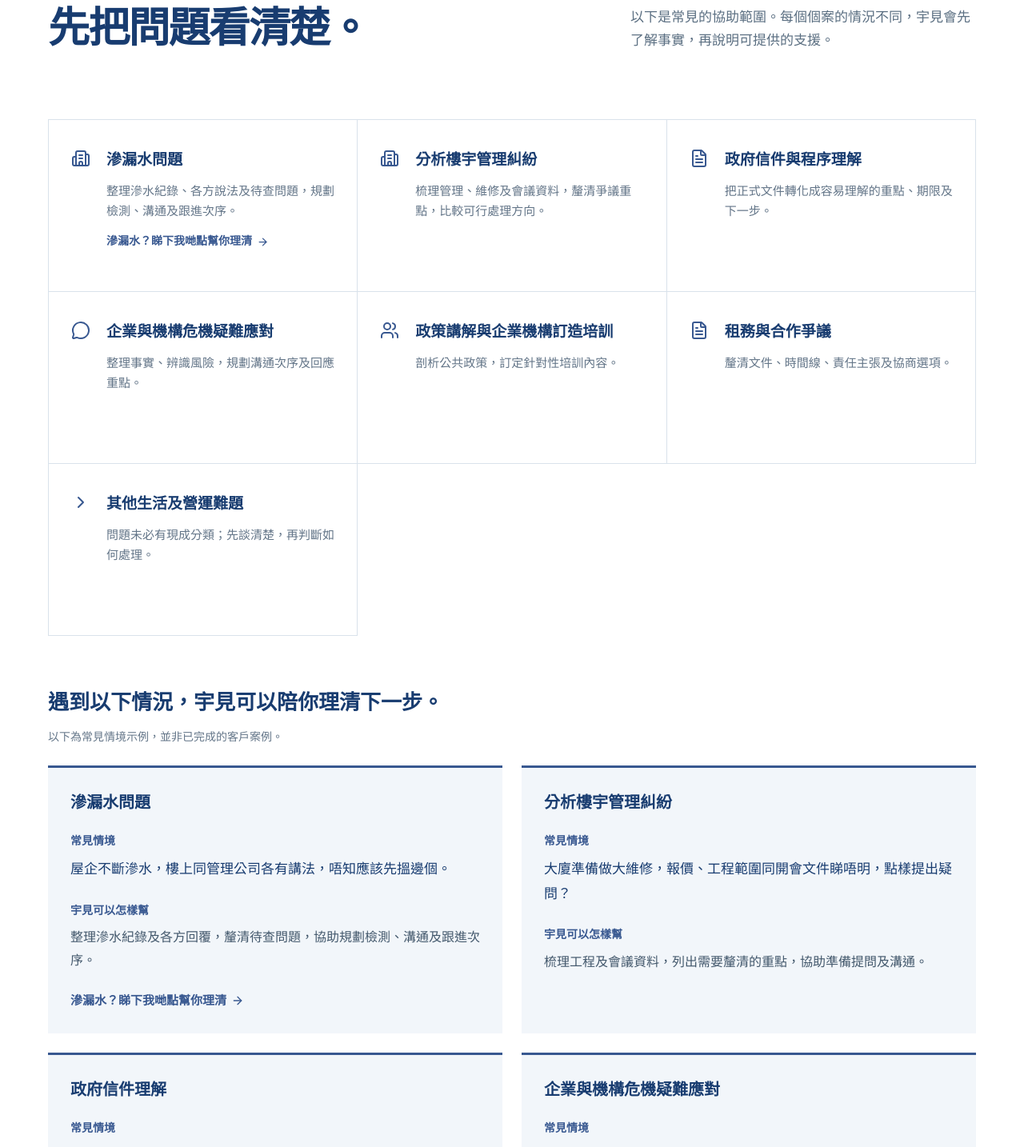
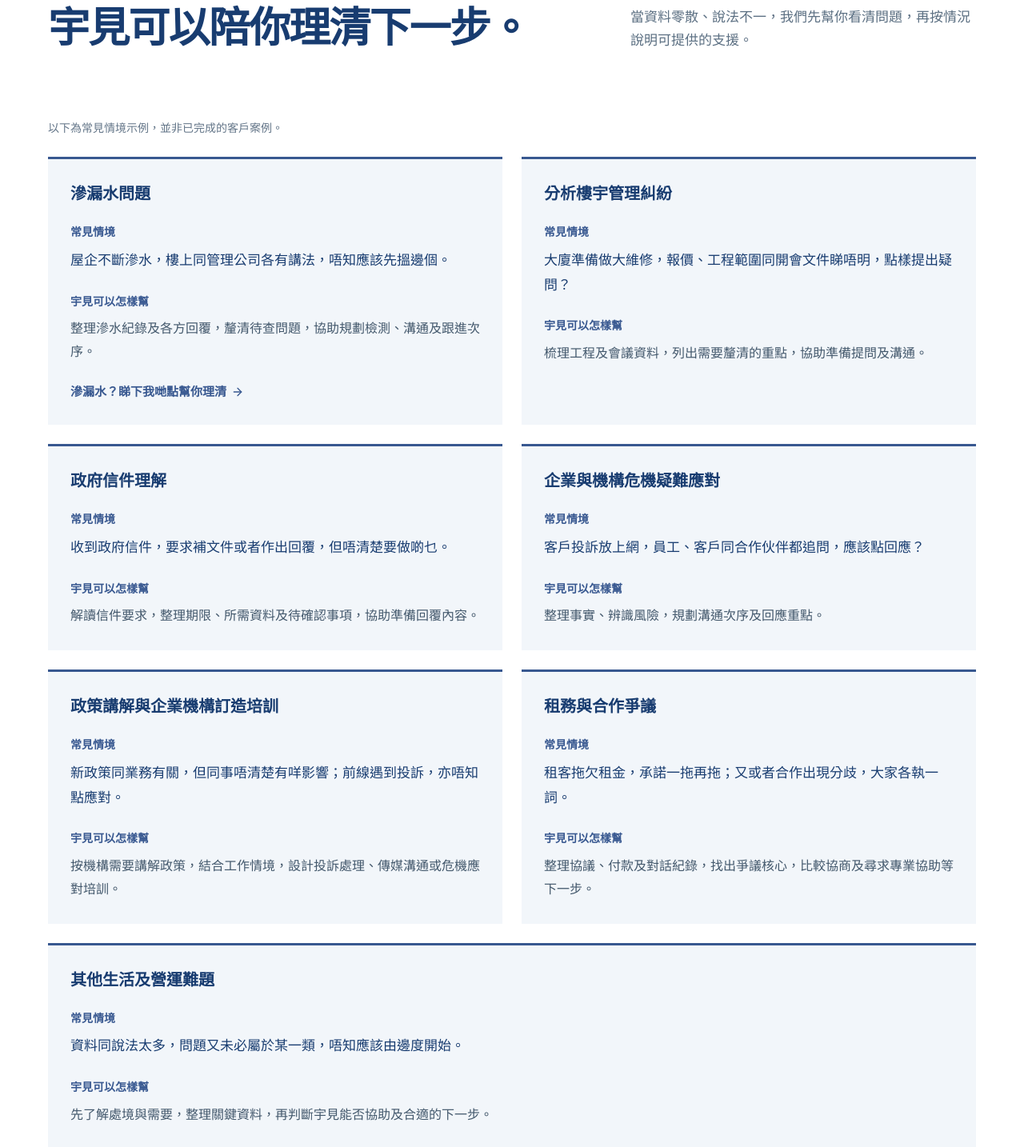
Before and after one commit to ronlam1981/uvision-macau, a React (Vite) app: page / in a window 1280 px wide. Shown: the part 1349-2783 px from the top of the page at 80% size. Built offline with nearby package versions, Linux system fonts and the light colour scheme.

Commit message:
Simplify homepage sections and update bilingual hero headline

```diff
--- a/src/App.tsx
+++ b/src/App.tsx
@@ -1,7 +1,7 @@
 
 
 import { FormEvent, useState } from "react";
-import { ArrowRight, Building2, Check, ChevronRight, FileText, Mail, Menu, MessageCircle, Phone, ShieldCheck, Users, X } from "lucide-react";
+import { ArrowRight, Check, ChevronRight, Mail, Menu, MessageCircle, Phone, ShieldCheck, X } from "lucide-react";
 
 type Language = "zh" | "en";
 
@@ -10,7 +10,6 @@ const SEEPAGE_URL = "https://ronlam1981.github.io/water_leakage/consult.html";
 
 const examples = {
   zh: {
-    title: "遇到以下情況，宇見可以陪你理清下一步。",
     note: "以下為常見情境示例，並非已完成的客戶案例。",
     situation: "常見情境", help: "宇見可以怎樣幫",
     prompt: "唔肯定你嘅問題屬於邊一類？先同我哋講講。", cta: "查詢我們能否協助",
@@ -21,10 +20,10 @@ const examples = {
       ["企業與機構危機疑難應對", "客戶投訴放上網，員工、客戶同合作伙伴都追問，應該點回應？", "整理事實、辨識風險，規劃溝通次序及回應重點。"],
       ["政策講解與企業機構訂造培訓", "新政策同業務有關，但同事唔清楚有咩影響；前線遇到投訴，亦唔知點應對。", "按機構需要講解政策，結合工作情境，設計投訴處理、傳媒溝通或危機應對培訓。"],
       ["租務與合作爭議", "租客拖欠租金，承諾一拖再拖；又或者合作出現分歧，大家各執一詞。", "整理協議、付款及對話紀錄，找出爭議核心，比較協商及尋求專業協助等下一步。"],
+      ["其他生活及營運難題", "資料同說法太多，問題又未必屬於某一類，唔知應該由邊度開始。", "先了解處境與需要，整理關鍵資料，再判斷宇見能否協助及合適的下一步。"],
     ],
   },
   en: {
-    title: "Facing a situation like these? We can help clarify your next step.",
     note: "These are illustrative situations, not completed client cases.",
     situation: "Common situation", help: "How U Vision can help",
     prompt: "Not sure which category your issue fits? Tell us about it first.", cta: "Ask whether we can help",
@@ -35,28 +34,20 @@ const examples = {
       ["Business and organisational crisis response", "A customer has posted a complaint online. Staff, customers and partners are asking questions. How should we respond?", "Establish the facts, identify risks and plan the sequence and substance of communications."],
       ["Policy briefings and tailored training", "A new policy affects our work, but colleagues are unsure how. Frontline staff also need help handling complaints.", "Explain policies relevant to the organisation and design scenario-based training in complaint handling, media communication or crisis response."],
       ["Tenancy and partnership disputes", "My tenant keeps delaying overdue rent payments. Or a business partnership has run into disagreements, with conflicting accounts.", "Organise agreements, payment records and conversations, identify the core dispute, and compare next steps such as negotiation or seeking professional support."],
+      ["Other practical challenges", "There are many documents and differing accounts, and the issue does not fit neatly into one category. Where should I start?", "Understand the situation and needs, organise the key information, then determine whether U Vision can help and what the next step could be."],
     ],
   },
 } as const;
 
 const copy = {
   zh: {
-    nav: ["我們如何協助", "創辦人", "服務流程", "聯絡我們"], navIds: ["services", "founder", "process", "contact"], language: "EN",
-    eyebrow: "由林宇滔創立", hero: "把複雜問題理清，\n讓下一步更清晰。",
+    nav: ["創辦人", "我們如何協助", "服務流程", "聯絡我們"], navIds: ["founder", "services", "process", "contact"], language: "EN",
+    eyebrow: "由林宇滔創立", hero: "釐清問題　看清選項",
     heroText: "憑藉創辦人林宇滔多年來參與處理數千個個案及事件的經驗，宇見協助個人、家庭、企業及機構理清各類問題、釐清事實、辨識風險及比較可行選項，更安心地選擇下一步，減少不必要的時間與金錢耗費，少走冤枉路。",
     consult: "查詢我們能否協助", learn: "了解服務", promiseTitle: "我們陪你看清，不替你作主",
     promise: "我們不承諾個案結果，也不以「關係」作賣點。宇見承諾的是有系統的方法、透明的判斷，以及清晰可行的下一步。",
-    servicesKicker: "我們如何協助", servicesTitle: "當資料零散、說法不一，\n先把問題看清楚。",
-    servicesIntro: "以下是常見的協助範圍。每個個案的情況不同，宇見會先了解事實，再說明可提供的支援。",
-    serviceItems: [
-      ["滲漏水問題", "整理滲水紀錄、各方說法及待查問題，規劃檢測、溝通及跟進次序。"],
-      ["分析樓宇管理糾紛", "梳理管理、維修及會議資料，釐清爭議重點，比較可行處理方向。"],
-      ["政府信件與程序理解", "把正式文件轉化成容易理解的重點、期限及下一步。"],
-      ["企業與機構危機疑難應對", "整理事實、辨識風險，規劃溝通次序及回應重點。"],
-      ["政策講解與企業機構訂造培訓", "剖析公共政策，訂定針對性培訓內容。"],
-      ["租務與合作爭議", "釐清文件、時間線、責任主張及協商選項。"],
-      ["其他生活及營運難題", "問題未必有現成分類；先談清楚，再判斷如何處理。"],
-    ],
+    servicesKicker: "我們如何協助", servicesTitle: "遇到以下情況，\n宇見可以陪你理清下一步。",
+    servicesIntro: "當資料零散、說法不一，我們先幫你看清問題，再按情況說明可提供的支援。",
     processKicker: "服務流程", processTitle: "從混亂，到清晰可行。",
     steps: [
       ["01", "整理資料", "把文件、說法、事件和時間線放回正確位置。"],
@@ -64,7 +55,7 @@ const copy = {
       ["03", "評估選項及風險", "比較各方案的成本、時間、代價及後續影響。"],
       ["04", "制定下一步", "形成具體次序、溝通重點、文件清單及檢查節點。"],
     ],
-    waysKicker: "服務方式", waysTitle: "按問題需要，提供合適深度的支援。",
+    waysKicker: "支援方式", waysTitle: "按問題需要，可由初步了解、個案分析，到持續支援。",
     ways: [["初步了解", "了解問題、整理重點，判斷下一步應由誰處理。"], ["個案分析", "根據已提供資料，拆解問題、選項、風險及行動次序。"], ["持續支援", "就複雜個案協助跟進資料、會議、溝通及進度節點。"]],
     price: "服務範圍及收費會在了解個案後說明；開始工作前，會先確認內容及安排。",
     seepageCta: "滲漏水？睇下我哋點幫你理清",
@@ -74,8 +65,6 @@ const copy = {
       "從資料梳理、事實查證、政策分析，到面對不同立場的當事人，他重視先聆聽、釐清事實，再找出問題核心。",
       "創立宇見顧問，是希望把這些經驗轉化為居民、企業及機構可使用的實務支援：整理混亂資訊、辨識風險、比較選項，讓客戶清楚選擇下一步，不用鑽牛角尖，也不用走冤枉路。",
     ],
-    resourcesKicker: "實用資料", resourcesTitle: "把複雜知識，整理成隨時用得上的內容。",
-    resources: [["宇見一頁", "用一頁看懂一個問題的重點與處理次序。", "籌備中"], ["宇見一本", "以簡明小冊整理常見問題、步驟與參考來源。", "籌備中"]],
     contactKicker: "聯絡我們", contactTitle: "先把問題說清楚，\n再一起找下一步。",
     contactIntro: "你可以直接聯絡我們，或填寫三項基本資料，再前往 WhatsApp 確認發送。",
     name: "姓名", namePlaceholder: "如何稱呼你", method: "聯絡方式", methodPlaceholder: "電話、WhatsApp 或電郵", category: "問題類別", select: "請選擇",
@@ -89,23 +78,13 @@ const copy = {
     footerTagline: "以同理看見本質，以遠見引向未來。", rights: "宇見顧問有限公司。保留所有權利。",
   },
   en: {
-    nav: ["How we help", "Founder", "Our process", "Contact"], navIds: ["services", "founder", "process", "contact"], language: "繁中",
-    eyebrow: "Founded by Ron Lam", hero: "Bring clarity to complex problems.\nSee your next step clearly.",
+    nav: ["Founder", "How we help", "Our process", "Contact"], navIds: ["founder", "services", "process", "contact"], language: "繁中",
+    eyebrow: "Founded by Ron Lam", hero: "See Clearly · Know Your Options",
     heroText: "Drawing on founder Ron Lam’s years of experience helping handle thousands of cases and incidents, U Vision helps individuals, families, businesses and organisations clarify problems and facts, identify risks and compare practical options. Choose your next step with greater confidence, reduce unnecessary costs in time and money, and avoid needless detours.",
     consult: "Ask whether we can help", learn: "Explore our services", promiseTitle: "We help you see clearly. You remain in control.",
     promise: "We do not guarantee outcomes or sell access through connections. We commit to a structured method, transparent judgement and clear, practical next steps.",
-    servicesKicker: "How we help", servicesTitle: "When facts are scattered and accounts conflict,\nclarity comes first.",
-    servicesIntro: "These are common areas in which we assist. Every case is different; we first understand the facts, then explain the support we can provide.",
-    serviceItems: [
-      ["Water seepage", "Organise seepage records, stakeholder accounts and unanswered questions, then plan inspections, communication and follow-up."],
-      ["Building management dispute analysis", "Review management, repair and meeting records, clarify disputed issues and compare practical ways forward."],
-      ["Government letters & procedures", "Turn formal documents into understandable priorities, deadlines and next steps."],
-      ["Crisis & complex-issue response for businesses and organisations", "Establish the facts, identify risks and plan the sequence and substance of communications."],
-      ["Policy briefings & tailored training for businesses and organisations", "Analyse public policy and develop targeted training content."],
-      ["Tenancy & partnership disputes", "Clarify documents, timelines, competing claims and negotiation options."],
-      ["Other practical challenges", "Not every problem fits a category. We first clarify it, then determine the right way forward."],
-    ],
-    seepageCta: "Water seepage? See how we help you get clarity",
+    servicesKicker: "How we help", servicesTitle: "Facing situations like these?\nWe can help clarify your next step.",
+    servicesIntro: "When information is scattered and accounts conflict, we help clarify the issue first, then explain the support we can provide.",
     processKicker: "Our process", processTitle: "From confusion to a clear, workable plan.",
     steps: [
       ["01", "Organise information", "Put documents, accounts, events and timelines in the right order."],
@@ -113,17 +92,16 @@ const copy = {
       ["03", "Assess options and risks", "Compare cost, time, trade-offs and downstream effects."],
       ["04", "Set the next steps", "Define priorities, key messages, document lists and review points."],
     ],
-    waysKicker: "Ways to work with us", waysTitle: "The right depth of support for the issue at hand.",
+    waysKicker: "Support options", waysTitle: "Depending on the issue, support may range from an initial discussion to case analysis or ongoing support.",
     ways: [["Initial discussion", "Understand the issue, identify priorities and decide who should handle the next step."], ["Case analysis", "Review the available information and set out issues, options, risks and priorities."], ["Ongoing support", "Support complex cases through information review, meetings, communications and progress checks."]],
     price: "Scope and fees are explained after we understand the case. The work and arrangement will be confirmed before we begin.",
+    seepageCta: "Water seepage? See how we help you get clarity",
     founderSummary: ["From journalism and public-issue analysis to helping residents and organisations navigate difficult situations, Ron Lam starts by listening, checking the facts and identifying the core issue.", "He founded U Vision to turn that experience into structured, practical support, helping clients understand their situation, compare options and choose their next step."], founderMore: "About our founder and approach", founderCaption: "Ron Lam | Founder, U Vision Consulting", founderKicker: "Founder", founderTitle: "Founded by Ron Lam,\nturning experience into clear next steps.",
     founderParas: [
       "Ron Lam is a former journalist and television presenter with experience in current-affairs commentary and column writing. He has also served as a trainer in public policy, media communication and crisis management. Before founding U Vision, he followed public policy and community issues in Macao and helped residents, organisations and community groups organise, coordinate and resolve thousands of cases, developing a deep and distinctive understanding of local issues.",
       "Whether organising information, verifying facts, analysing policy or working with people who hold different positions, he begins by listening, clarifying the facts and identifying the heart of the problem.",
       "He founded U Vision to turn this experience into practical support for individuals, businesses and organisations: bringing order to complex information, identifying risks and comparing options, so clients can choose their next step clearly without getting stuck or taking avoidable detours.",
     ],
-    resourcesKicker: "Practical resources", resourcesTitle: "Complex knowledge, organised for practical use.",
-    resources: [["U Vision: One Page", "The essentials and action sequence for one issue, on one page.", "In preparation"], ["U Vision: One Book", "Concise guides to common issues, practical steps and reference sources.", "In preparation"]],
     contactKicker: "Contact us", contactTitle: "Clarify the issue first.\nThen find the next step together.",
     contactIntro: "Contact us directly, or provide three basic details before continuing to WhatsApp to confirm and send.",
     name: "Name", namePlaceholder: "How should we address you?", method: "Contact details", methodPlaceholder: "Phone, WhatsApp or email", category: "Type of issue", select: "Please select",
@@ -203,18 +181,7 @@ export default function Home() {
 
       <section id="services" className="section-shell content-section">
         <div className="section-heading split-heading"><div><p className="kicker">{t.servicesKicker}</p><h2>{t.servicesTitle}</h2></div><p>{t.servicesIntro}</p></div>
-        <div className="service-grid">
-          {t.serviceItems.map(([title, text], index) => {
-            const icons = [Building2, Building2, FileText, MessageCircle, Users, FileText, ChevronRight]; const Icon = icons[index];
-            const seepage = index === 0;
-            const inner = <><Icon size={24}/><div><h3>{title}</h3><p>{text}</p>{seepage && <span className="service-link-cta">{t.seepageCta}<ArrowRight size={15}/></span>}</div></>;
-            return seepage
-              ? <a className="service-item service-item-link" href={SEEPAGE_URL} key={title}>{inner}</a>
-              : <article className="service-item" key={title}>{inner}</article>;
-          })}
-        </div>
         <div className="service-examples">
-          <h3 className="examples-heading">{e.title}</h3>
           <p className="examples-note">{e.note}</p>
           <div className="examples-grid">{e.items.map(([title, situation, help], index) => (
             <article className="example-card" key={title}>
@@ -231,20 +198,12 @@ export default function Home() {
       <section id="process" className="process-section"><div className="section-shell">
         <div className="section-heading"><p className="kicker light">{t.processKicker}</p><h2>{t.processTitle}</h2></div>
         <div className="steps-grid">{t.steps.map(([number, title, text]) => <article className="step" key={number}><span>{number}</span><h3>{title}</h3><p>{text}</p></article>)}</div>
+        <div className="process-support">
+          <p className="kicker light">{t.waysKicker}</p><p className="support-intro">{t.waysTitle}</p>
+          <div className="support-grid">{t.ways.map(([title, text]) => <article key={title}><h3>{title}</h3><p>{text}</p></article>)}</div>
+          <p className="price-note"><Check size={18}/>{t.price}</p>
+        </div>
       </div></section>
-
-      <section className="section-shell content-section ways-section">
-        <div className="section-heading"><p className="kicker">{t.waysKicker}</p><h2>{t.waysTitle}</h2></div>
-        <div className="ways-grid">{t.ways.map(([title, text], index) => <article key={title}><span>0{index + 1}</span><h3>{title}</h3><p>{text}</p></article>)}</div>
-        <p className="price-note"><Check size={18}/>{t.price}</p>
-      </section>
-
-
-
-      <section className="section-shell content-section resources-section">
-        <div className="section-heading split-heading"><div><p className="kicker">{t.resourcesKicker}</p><h2>{t.resourcesTitle}</h2></div></div>
-        <div className="resource-grid">{t.resources.map(([title, text, status]) => <article key={title}><div><span>{status}</span><h3>{title}</h3><p>{text}</p></div><ArrowRight size={22}/></article>)}</div>
-      </section>
 
       <section id="contact" className="contact-section"><div className="section-shell contact-grid">
         <div className="contact-info">
--- a/src/styles.css
+++ b/src/styles.css
@@ -69,10 +69,20 @@ section[id]{scroll-margin-top:150px}
 @media(min-width:621px) and (max-width:900px){.hero{grid-template-columns:minmax(0,1.25fr) minmax(0,1fr)}.founder-portrait{max-width:360px}}
 @media(max-width:620px){.founder-portrait{width:88%;max-width:330px}}
 
-/* 滲漏水個案：連往專屬落地頁 */
-a.service-item{text-decoration:none;color:inherit;transition:background .16s}
-a.service-item:hover{background:var(--mist)}
-a.service-item:hover .service-link-cta{text-decoration:underline}
-.service-link-cta{display:inline-flex;align-items:center;gap:6px;margin-top:13px;font-size:14px;font-weight:700;color:var(--blue)}
+/* One clear service section and a single process section with support options. */
+.service-examples{margin-top:0}
+.examples-grid>.example-card:last-child:nth-child(odd){grid-column:1/-1}
+.process-support{border-top:1px solid rgba(255,255,255,.22);margin-top:48px;padding-top:38px}
+.process-support .kicker{margin-bottom:10px}
+.support-intro{font-size:19px;line-height:1.7;color:#e5eef8;margin-bottom:22px}
+.support-grid{display:grid;grid-template-columns:repeat(3,minmax(0,1fr));gap:16px}
+.support-grid article{border:1px solid rgba(255,255,255,.22);padding:23px 24px;background:rgba(255,255,255,.05)}
+.support-grid h3{font-size:18px;margin-bottom:9px}
+.support-grid p{font-size:14px;line-height:1.75;color:#c8d7e9;margin:0}
+.process-support .price-note{color:#e5eef8;margin-top:26px;font-size:14px}
+.process-support .price-note svg{color:#bcd0ea}
+@media(max-width:620px){.examples-grid>.example-card:last-child:nth-child(odd){grid-column:auto}.support-grid{grid-template-columns:1fr}.process-support{margin-top:36px}.support-intro{font-size:17px}}
+
+/* Keep the water-seepage detail link in the merged situation cards. */
 .example-link{display:inline-flex;align-items:center;gap:6px;margin-top:22px;font-size:15px;font-weight:700;color:var(--blue);text-decoration:none}
 .example-link:hover{text-decoration:underline}
```
